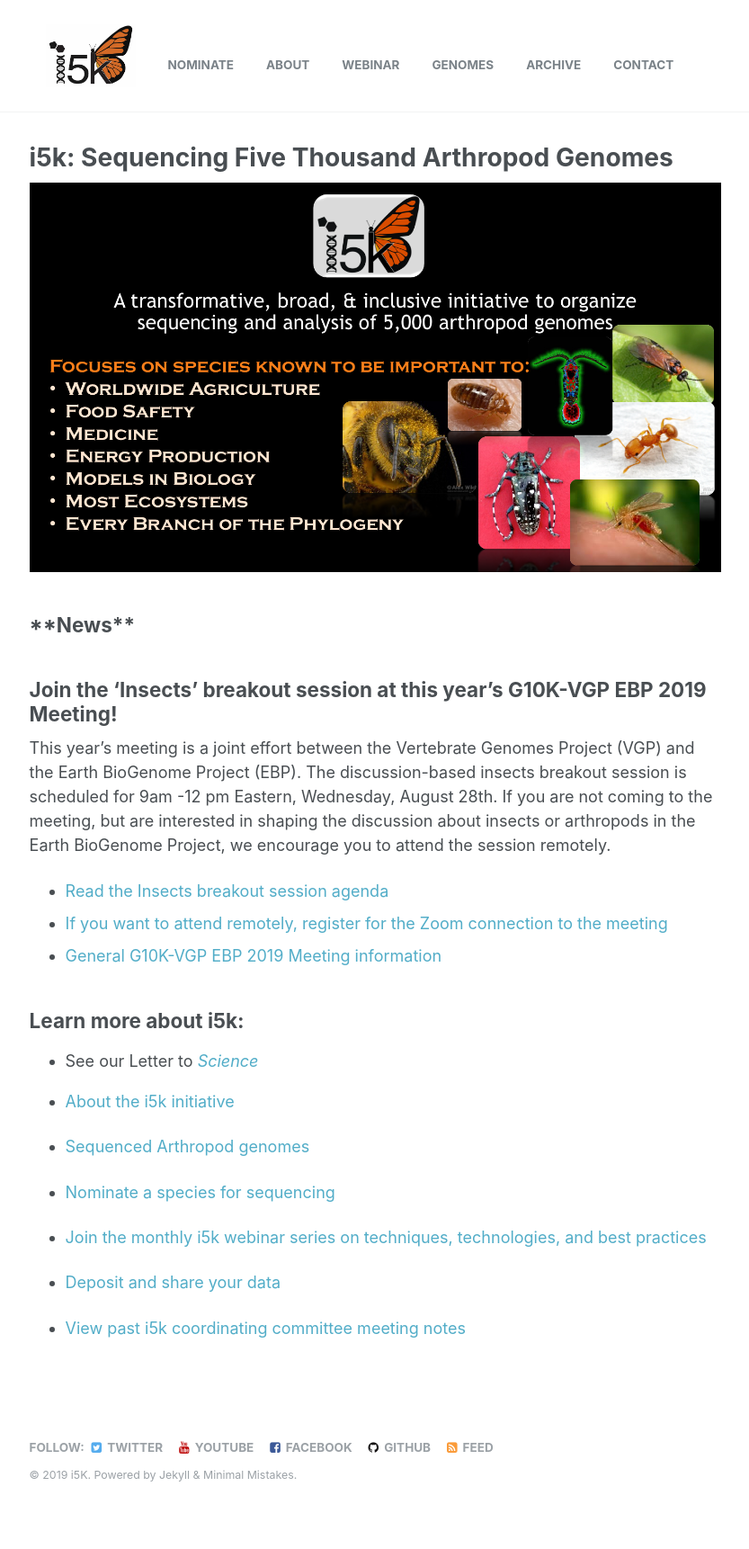
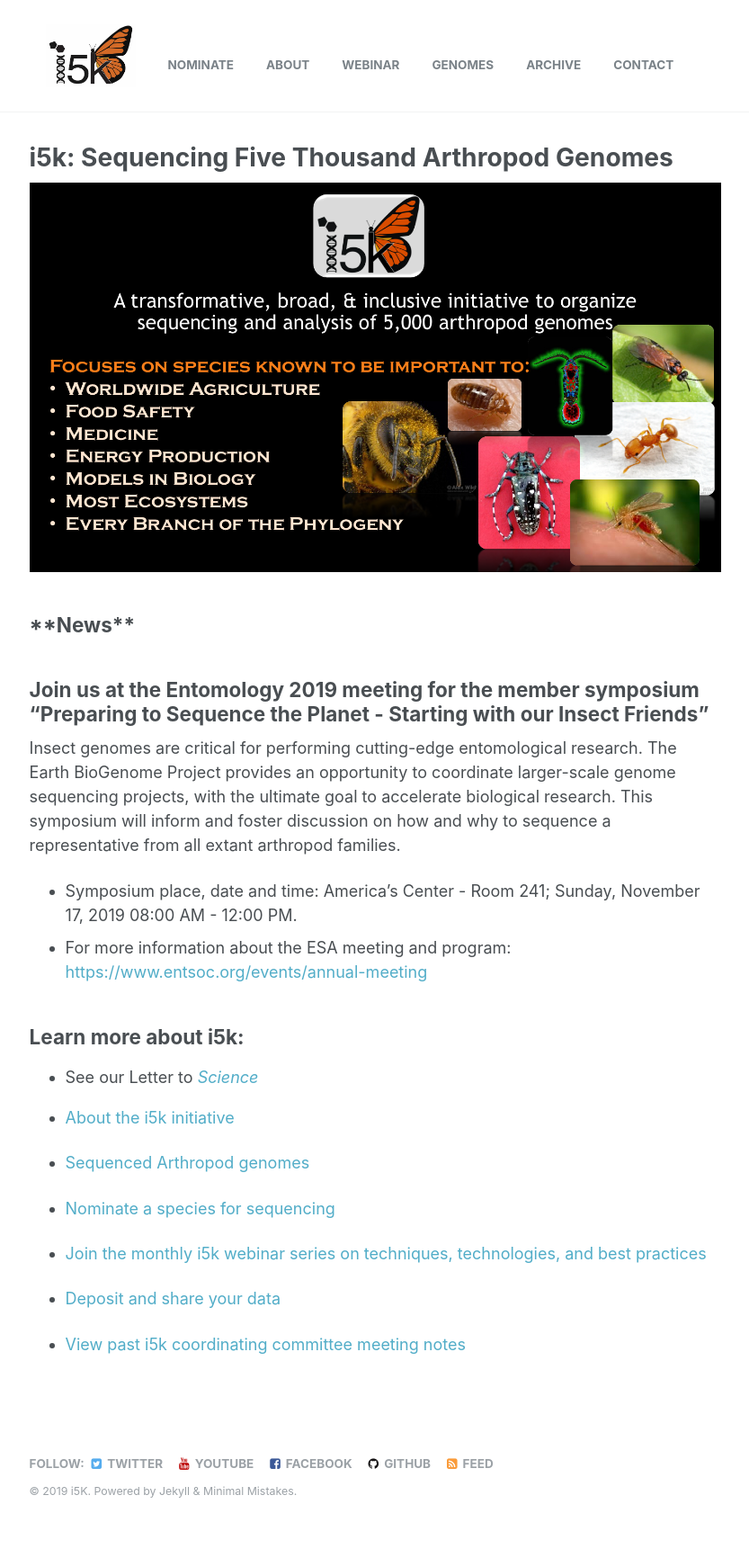
Before and after one commit to i5k/i5k.github.io, a Jekyll site: the page built from _pages/main.md, in a window 1280 px wide. Shown: the whole page at 90% size, without its empty margins (249-1082 px from the left). Built offline with Jekyll 4.4.1, drawn with Linux system fonts in a browser that asks for light colours.

Commit message:
Update main.md news item

```diff
--- a/_pages/main.md
+++ b/_pages/main.md
@@ -8,11 +8,11 @@ permalink: /
 <img src="/images/i5k-Figure-details3.png" width="800" height="450">
 
 ## ****News****
-## Join the 'Insects' breakout session at this year's G10K-VGP EBP 2019 Meeting!
-This year's meeting is a joint effort between the Vertebrate Genomes Project (VGP) and the Earth BioGenome Project (EBP). The discussion-based insects breakout session is scheduled for 9am -12 pm Eastern, Wednesday, August 28th. If you are not coming to the meeting, but are interested in shaping the discussion about insects or arthropods in the Earth BioGenome Project, we encourage you to attend the session remotely.
-* [Read the Insects breakout session agenda](ebp_insects_agenda)
-* [If you want to attend remotely, register for the Zoom connection to the meeting](https://zoom.us/meeting/register/6036afd9af5a0a9a7510d14dfea9e911)
-* [General G10K-VGP EBP 2019 Meeting information](https://www.eventbrite.com/e/the-g10k-vgpebp-meeting-tickets-59112745814)
+## Join us at the Entomology 2019 meeting for the member symposium "Preparing to Sequence the Planet - Starting with our Insect Friends"
+Insect genomes are critical for performing cutting-edge entomological research. The Earth BioGenome Project provides an opportunity to coordinate larger-scale genome sequencing projects, with the ultimate goal to accelerate biological research. This symposium will inform and foster discussion on how and why to sequence a representative from all extant arthropod families.
+* Symposium place, date and time: America's Center - Room 241; Sunday, November 17, 2019 08:00 AM - 12:00 PM.
+* For more information about the ESA meeting and program: [https://www.entsoc.org/events/annual-meeting](https://www.entsoc.org/events/annual-meeting)
+
 
 ## Learn more about i5k:
 
```
